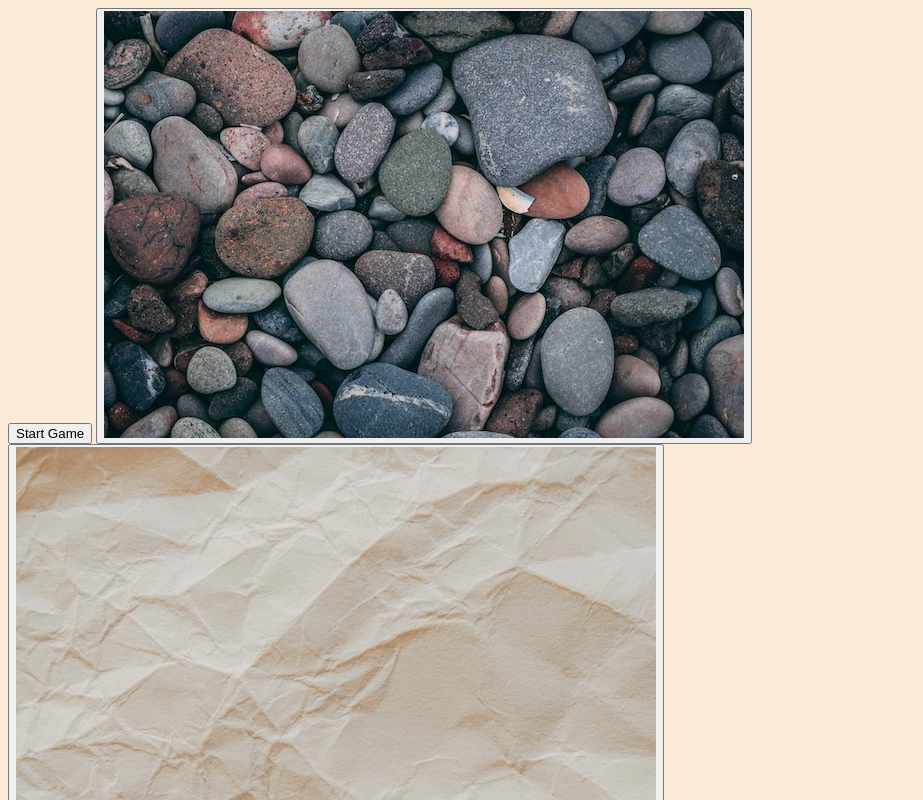
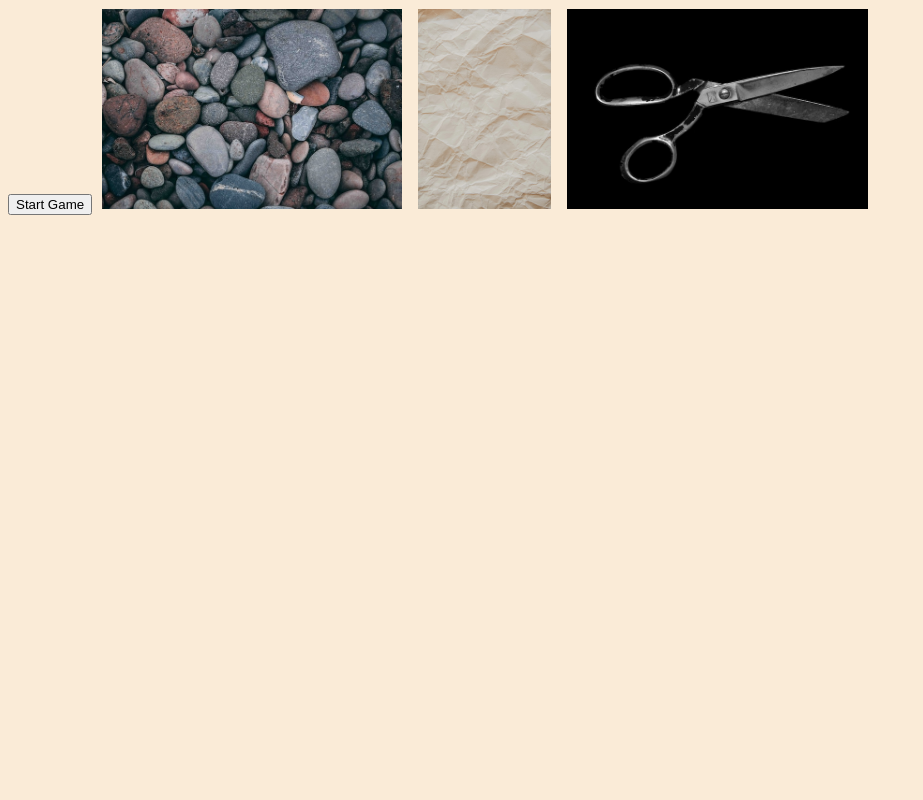
Before and after one commit to Elijah-Rei/calculator-project, a plain HTML site: page index.html in a window 1280 px wide. Shown: the top 800 px of the page, without its empty margins (0-923 px from the left). Drawn offline with Linux system fonts and the light colour scheme.

Commit message:
added css for rps buttons

```diff
--- a/script.js
+++ b/script.js
@@ -17,9 +17,7 @@ const results = document.querySelector('.results');
 results.innerHTML = '';
 
 const startBtn = document.querySelector('#startBtn');
-//startBtn.addEventListener('click', () => {
- //   game();
-//})
+
 
 const btn1 = document.querySelector('#btnRck');
 btn1.addEventListener('click', () => {
@@ -82,9 +80,7 @@ function playRound(playerPick, computerPick){
         playerScore = 0;
         computerScore = 0;
         roundsCounter = 0;
+        //finalScore.textContent = '';
+        //results.appendChild(finalScore);
     }
 }
-
-function game(){
-
-}
--- a/style.css
+++ b/style.css
@@ -1,3 +1,17 @@
 body{
     background-color: antiquewhite;
 }
+
+#btnRck,#btnPpr,#btnSci{
+    border: none;
+    background: transparent;
+}
+
+#btnRck img, #btnPpr img, #btnSci img{
+    height: 200px;
+    width: auto;
+}
+
+#btnRck,#btnPpr,#btnSci:hover{
+    cursor: pointer;
+}
```
